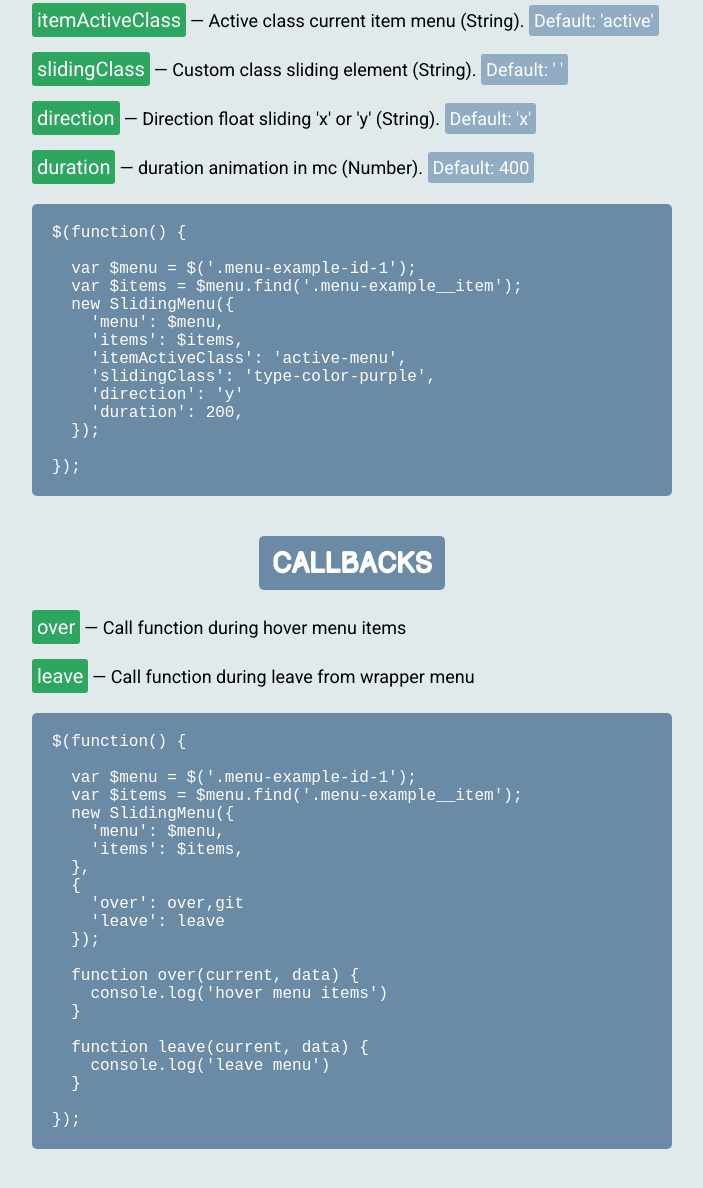
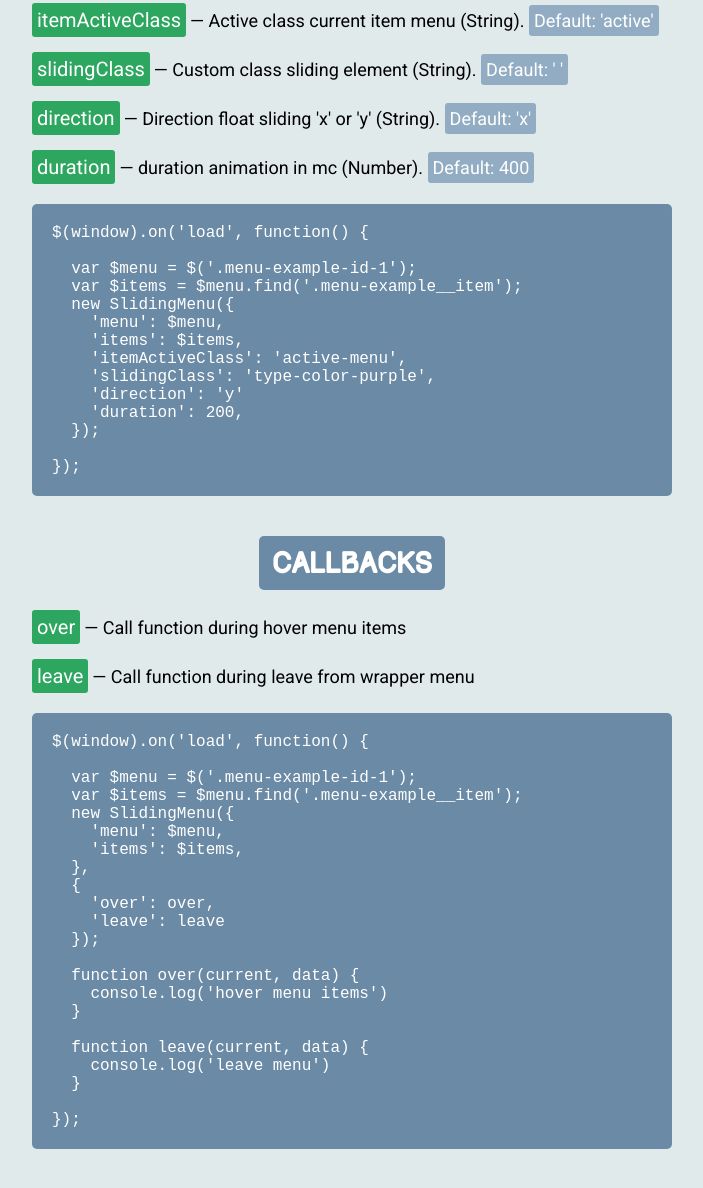
Before and after one commit to M-Ulyanov/m-ulyanov.github.com, a plain HTML site: page sliding-menu/index.html in a window 1280 px wide. Shown: the part 1770-2958 px from the top of the page, without its empty margins (288-991 px from the left). Drawn offline with nearby package versions, Linux system fonts and the light colour scheme.

Commit message:
update demo SlidingMenu

```diff
--- a/sliding-menu/index.html
+++ b/sliding-menu/index.html
@@ -178,7 +178,7 @@
 
 <div class="code">
 <pre>
-$(function() {
+$(window).on('load', function() {
 
   var $menu = $('.menu-example-id-1');
   var $items = $menu.find('.menu-example__item');
@@ -228,7 +228,7 @@ $(function() {
 
 <div class="code">
 <pre>
-$(function() {
+$(window).on('load', function() {
 
   var $menu = $('.menu-example-id-1');
   var $items = $menu.find('.menu-example__item');
@@ -257,7 +257,7 @@ $(function() {
   </ul>
 <div class="code">
 <pre>
-$(function() {
+$(window).on('load', function() {
 
   var $menu = $('.menu-example-id-1');
   var $items = $menu.find('.menu-example__item');
@@ -266,7 +266,7 @@ $(function() {
     'items': $items,
   },
   {
-    'over': over,git
+    'over': over,
     'leave': leave
   });
 
```
